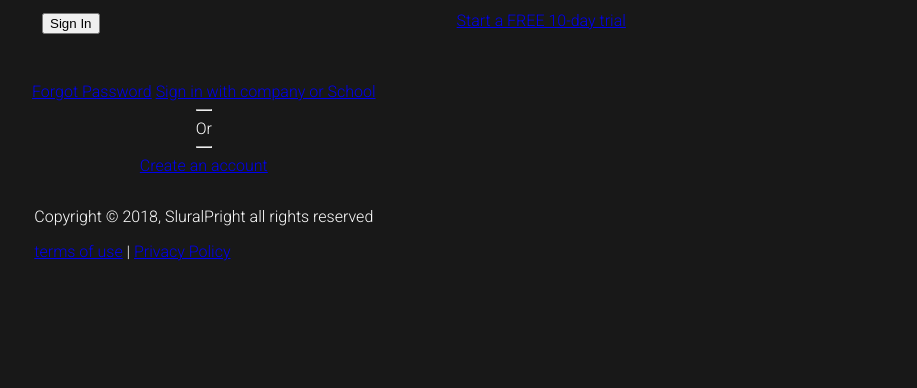
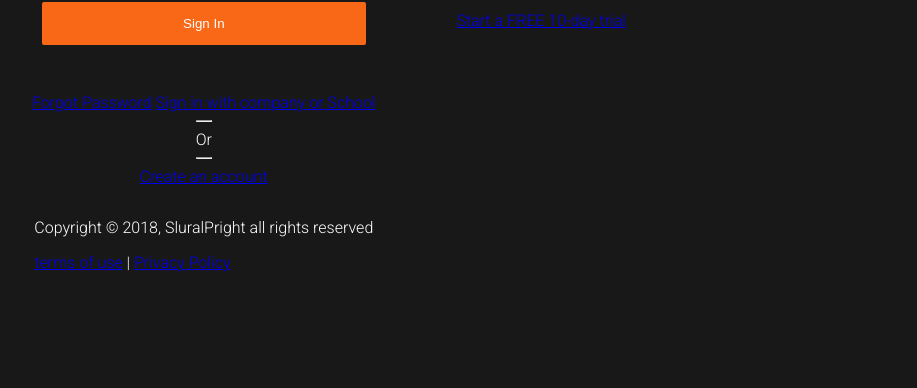
Before and after one commit to Ivanapedo15/Login-page, a plain HTML site: page index.html in a window 1280 px wide. Shown: the part 428-816 px from the top of the page, without its empty margins (57-974 px from the left). Drawn offline with Linux system fonts and the light colour scheme.

Commit message:
Update #9 | Added box-sizing, comments; CSS of primary style buttons
Set box-sizing to border-box
Added comments
Added CSS for primary style buttons

```diff
--- a/style.css
+++ b/style.css
@@ -1,4 +1,8 @@
 @import url('https://fonts.googleapis.com/css2?family=Roboto:wght@300&display=swap');
+
+*{
+    box-sizing: border-box;
+}
 
 body {
     font-family: 'Roboto', sans-serif;
@@ -32,6 +36,8 @@ h1, h2, h3, h4, h5, h6 {
     align-items: center;
 }
 
+
+/*Signin*/
 
 #signin {
     display: flex;
@@ -72,8 +78,29 @@ h1, h2, h3, h4, h5, h6 {
     line-height: 1.3rem;
 }
 
+#signin .primary-btn{
+    width: 100%;
+}
 
-/* Media Queries */
+/*Buttons*/
+
+.primary-btn{
+    padding: 0.7rem 1rem;
+    height: 2.7rem;
+    display: block;
+    border: 0;
+    border-radius: 2px;
+    font-weight: 500;
+    background: #F96816;
+    color:#FFF;
+    text-decoration: none;
+    cursor: pointer;
+    text-align: center;
+    transition: all 0.5s;
+}
+
+/* Media Query */
+
 @media(min-width: 1200px) {
     #left {
         flex: 4;
```
